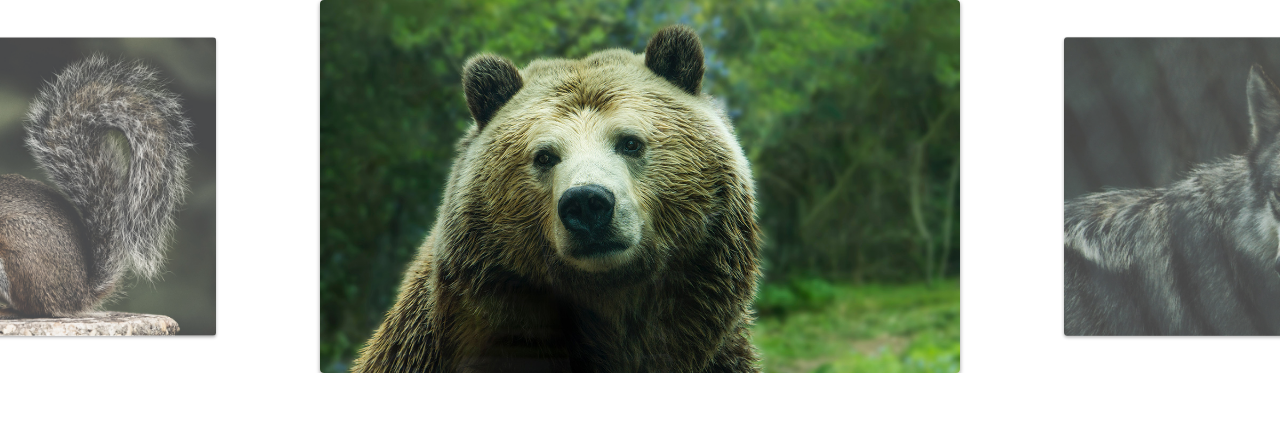
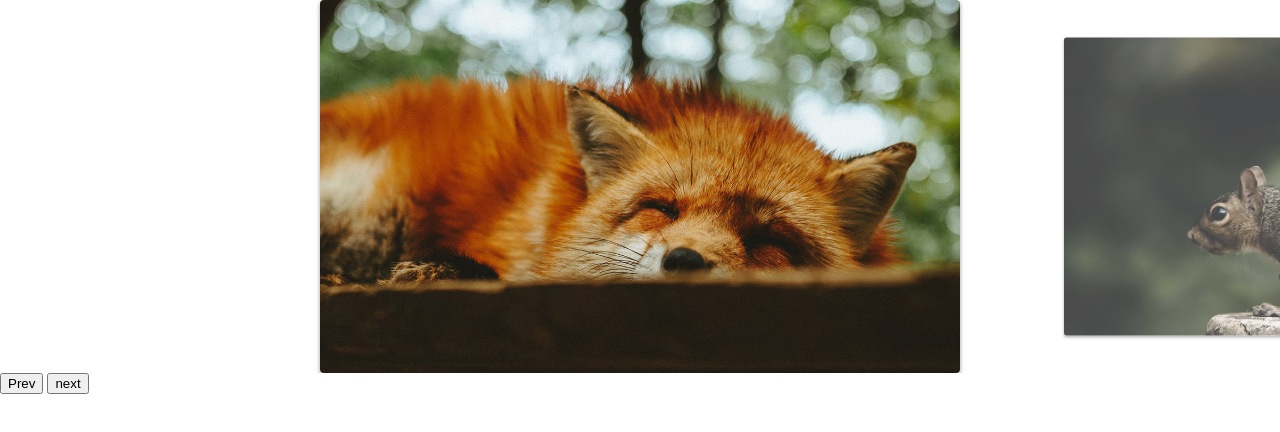
Before and after one commit to O-DEV-BK/Slide, a plain HTML site: page index.html in a window 1280 px wide. Drawn offline with Linux system fonts and the light colour scheme.

Commit message:
navegacao-prev-e-next

```diff
--- a/index.html
+++ b/index.html
@@ -17,7 +17,11 @@
       <li><img src="./img/foto6.jpg" alt=""></li>
     </ul>
   </div>
+<div class="arrow-nav">
+  <button class="prev">Prev</button>
+  <button class="next">next</button>
 
+</div>
 
   <script type="module" src="./js/script.js"></script>
 </body>
--- a/js/script.js
+++ b/js/script.js
@@ -1,7 +1,6 @@
-import Slide from './slide.js'
+import { SlideNav } from './slide.js'
 
-const slide = new Slide('.slide', '.wrapper');
+const slide = new SlideNav('.slide', '.wrapper');
 slide.init();
 
-slide.changeSlide(3);
-slide.activePrevSlide();
+slide.addArrow('.prev', '.next')
--- a/js/slide.js
+++ b/js/slide.js
@@ -130,6 +130,8 @@ export default class Slide {
     this.onMove = this.onMove.bind(this);
     this.onEnd = this.onEnd.bind(this);
     this.onResize = debounce(this.onResize.bind(this), 200);
+    this.activePrevSlide = this.activePrevSlide.bind(this);
+    this.activeNextSlide = this.activeNextSlide.bind(this);
   }
 
   init() {
@@ -138,6 +140,21 @@ export default class Slide {
     this.addSlideEvents();
     this.slidesConfig();
     this.addResizeEvent();
+    this.changeSlide(0)
     return this;
   }
 }
+
+export class SlideNav extends Slide {
+addArrow(prev, next) {
+  this.prevElement = document.querySelector(prev);
+  this.nextElement = document.querySelector(next);
+  this.addArrowEvents();
+}
+
+addArrowEvents(){
+  this.prevElement.addEventListener('click', this.activePrevSlide)
+  this.nextElement.addEventListener('click', this.activeNextSlide)
+}
+
+}
```
